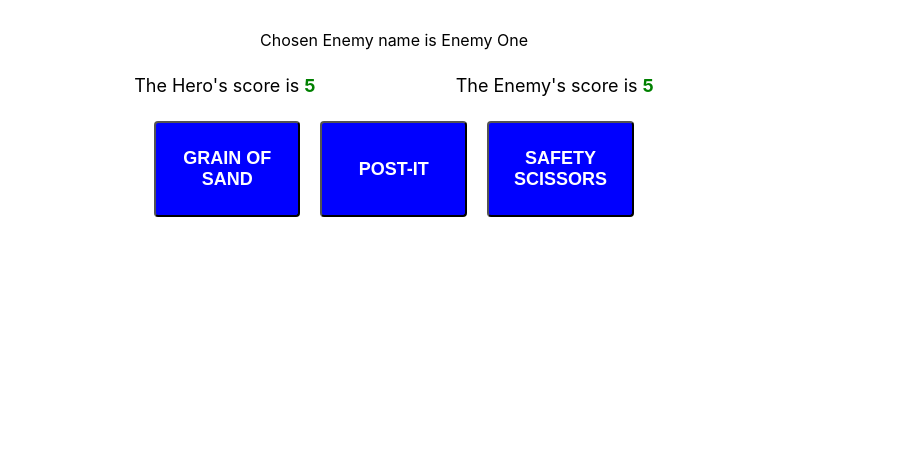
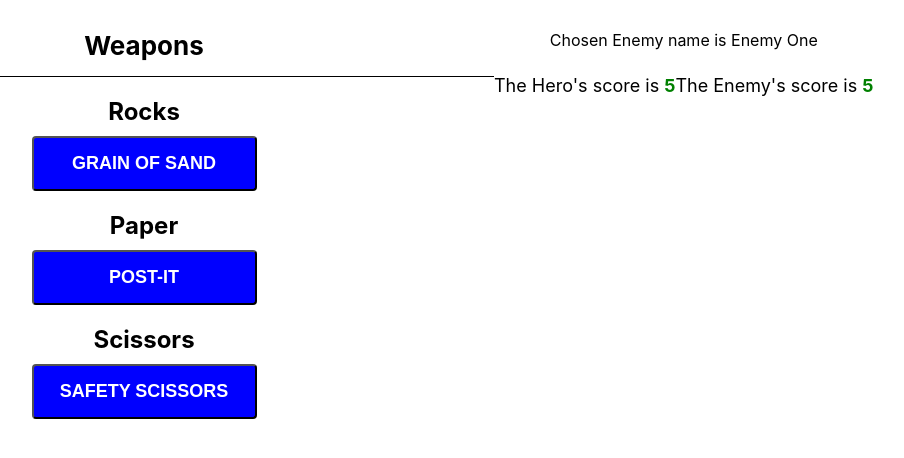
Before and after one commit to tedweiss/react-rock-paper-scissors, a React (Create React App) app: page / in a window 1280 px wide. Both pictures are taken after a click on the button "Enemy One". Shown: the top 458 px of the page, without its empty margins (246-1150 px from the left). Built offline with nearby package versions, Linux system fonts and the light colour scheme.

Commit message:
Redesign and style weapons layout

```diff
--- a/src/App.js
+++ b/src/App.js
@@ -9,7 +9,7 @@ import { HeroProvider } from './providers/HeroProvider'
 
 const StyledApp = styled.div`
   text-align: center;
-  max-width: 800px;
+  max-width: 1200px;
   margin: 30px auto 0;
 `
 
--- a/src/components/Battlefield.jsx
+++ b/src/components/Battlefield.jsx
@@ -7,6 +7,10 @@ import Weapons from './Weapons'
 import ScoreDisplay from './ScoreDisplay'
 import BattleWinnerDisplay from './BattleWinnerDisplay'
 import EnemyDisplay from './EnemyDisplay'
+
+const StyledBattlefield = styled.div`
+  display: flex;
+`
 
 const StyledResult = styled.div`
   margin-top: 10px;
@@ -34,10 +38,11 @@ const Battlefield = () => {
   }
 
   return (
-    <>
+    <StyledBattlefield>
+      <Weapons setResult={setResult} setStart={setStart} />
+      <div>
         <EnemyDisplay />
         <ScoreDisplay />
-      <Weapons setResult={setResult} setStart={setStart} />
         <StyledStart>{start}</StyledStart>
         {result && (
           <StyledResult>
@@ -45,7 +50,8 @@ const Battlefield = () => {
             <StyledResultItem>{result.item}</StyledResultItem>
           </StyledResult>
         )}
-    </>
+      </div>
+    </StyledBattlefield>
   )
 }
 
--- a/src/components/Weapon.jsx
+++ b/src/components/Weapon.jsx
@@ -2,7 +2,7 @@ import React from 'react'
 import styled from 'styled-components'
 
 const StyledWeapon = styled.button`
-  padding: 25px;
+  padding: 15px 10px;
   border-radius: 4px;
   background-color: blue;
   color: white;
@@ -11,6 +11,7 @@ const StyledWeapon = styled.button`
   font-weight: bold;
   margin: 10px;
   width: 100%;
+  max-width: 225px;
   outline: none;
   cursor: pointer;
 `
--- /dev/null
+++ b/src/components/WeaponGroup.jsx
@@ -0,0 +1,35 @@
+import React from 'react'
+import styled from 'styled-components'
+
+import Weapon from './Weapon'
+
+const StyledWeaponGroup = styled.div`
+  display: flex;
+  justify-content: center;
+  margin-bottom: 10px;
+`
+const Title = styled.h3`
+  font-size: 24px;
+  margin: 0;
+`
+
+const WeaponGroup = ({ displayResult, title, weapons }) => {
+  return (
+    <>
+      <Title>{title}</Title>
+      <StyledWeaponGroup>
+        {weapons.map(weapon => {
+          return (
+            <Weapon
+              key={weapon.id}
+              weapon={weapon}
+              displayResult={displayResult}
+            />
+          )
+        })}
+      </StyledWeaponGroup>
+    </>
+  )
+}
+
+export default WeaponGroup
--- a/src/components/Weapons.jsx
+++ b/src/components/Weapons.jsx
@@ -4,7 +4,6 @@ import styled from 'styled-components'
 import { useCountDispatch } from '../providers/ScoreboardProvider'
 import { useEnemyState } from '../providers/EnemyProvider'
 import { useHeroState } from '../providers/HeroProvider'
-import { items } from '../utils/items'
 import {
   compare,
   displayBattleStart,
@@ -13,19 +12,25 @@ import {
   findHeroWeapons
 } from '../utils/utils'
 
-import Weapon from './Weapon'
+import WeaponGroup from './WeaponGroup'
 
 const StyledWeapons = styled.div`
-  display: flex;
-  margin: 0 auto;
-  max-width: 500px;
+  display: block;
+  width: 700px;
+`
+const Title = styled.h2`
+  font-size: 26px;
+  margin: 0;
+  border-bottom: 1px solid black;
+  padding-bottom: 15px;
+  margin-bottom: 20px;
 `
 
 const Weapons = ({ setResult, setStart }) => {
   const { selectedEnemy } = useEnemyState()
   const { hero } = useHeroState()
   const dispatch = useCountDispatch()
-  const weaponChoices = findHeroWeapons(hero.weapons, items.weapons)
+  const { rocks, paper, scissors } = findHeroWeapons(hero.weapons)
   const startingWords = ['rock', 'paper', 'scissors', 'shoot']
 
   const displayResult = weaponId => {
@@ -40,15 +45,22 @@ const Weapons = ({ setResult, setStart }) => {
 
   return (
     <StyledWeapons>
-      {weaponChoices.map(weapon => {
-        return (
-          <Weapon
-            key={weapon.id}
-            weapon={weapon}
-            displayResult={displayResult}
-          />
-        )
-      })}
+      <Title>Weapons</Title>
+      <WeaponGroup
+        displayResult={displayResult}
+        title='Rocks'
+        weapons={rocks}
+      />
+      <WeaponGroup
+        displayResult={displayResult}
+        title='Paper'
+        weapons={paper}
+      />
+      <WeaponGroup
+        displayResult={displayResult}
+        title='Scissors'
+        weapons={scissors}
+      />
     </StyledWeapons>
   )
 }
--- a/src/utils/utils.js
+++ b/src/utils/utils.js
@@ -13,11 +13,13 @@ export const findEnemysChoice = choice => {
 }
 
 export const findHeroWeapons = weapons => {
-  let heroWeapons = []
+  let rocks = []
+  let paper = []
+  let scissors = []
   items.weapons.map(item => {
     weapons.rocks.map(rock => {
       if (rock.id === item.id && rock.available && rock.count > 0) {
-        heroWeapons.push(item)
+        rocks.push(item)
       }
       return true
     })
@@ -27,7 +29,7 @@ export const findHeroWeapons = weapons => {
         paperItem.available &&
         paperItem.count > 0
       ) {
-        heroWeapons.push(item)
+        paper.push(item)
       }
       return true
     })
@@ -37,13 +39,13 @@ export const findHeroWeapons = weapons => {
         scissorsItem.available &&
         scissorsItem.count > 0
       ) {
-        heroWeapons.push(item)
+        scissors.push(item)
       }
       return true
     })
     return true
   })
-  return heroWeapons
+  return { rocks, paper, scissors }
 }
 
 export const findEnemysItem = (randomNumber, items) => {
```
Also changed, not shown: 1 other file (tests, documents, lock files or other folders). Lines whose indentation alone changed are shown as unchanged.
